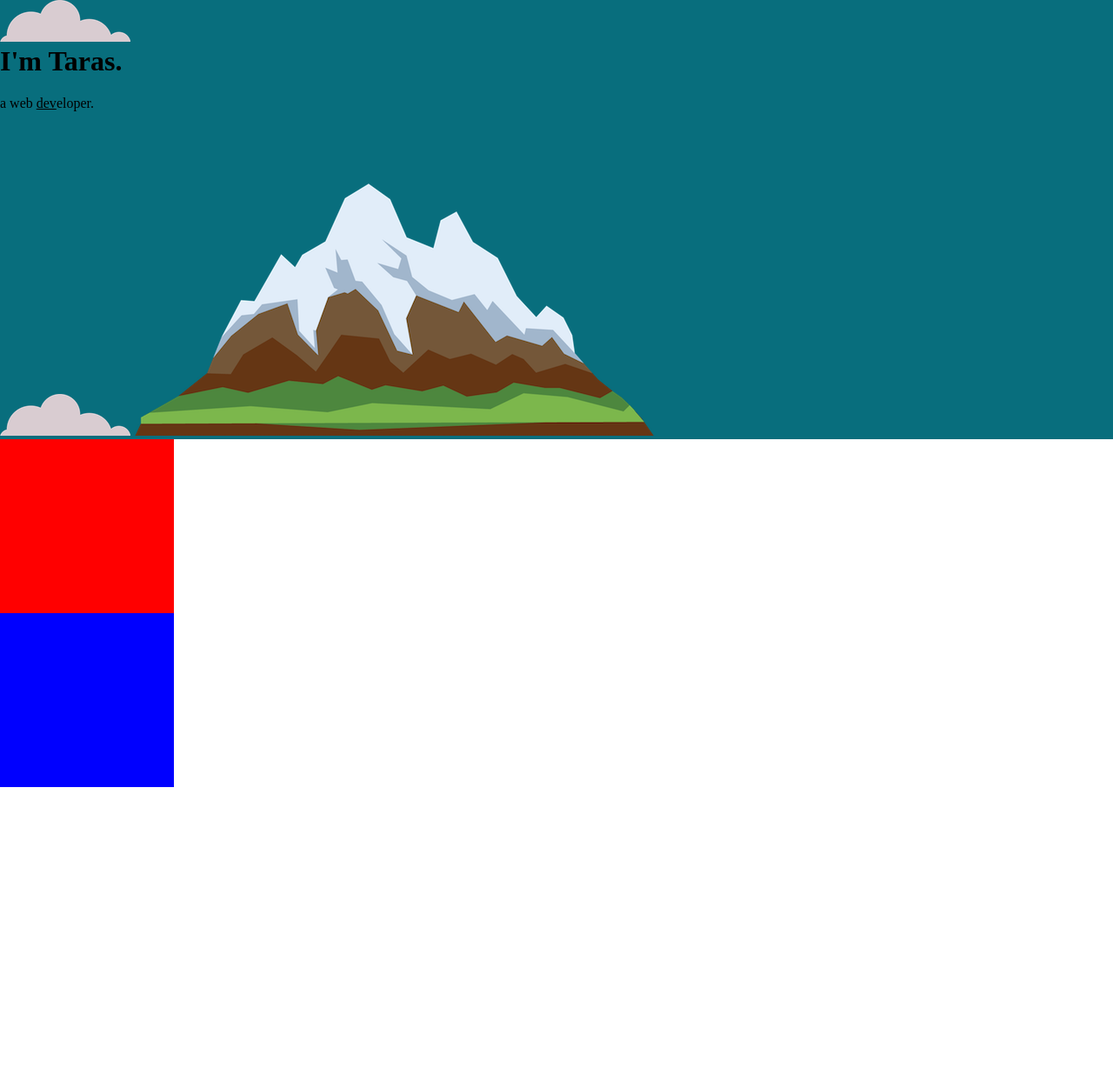
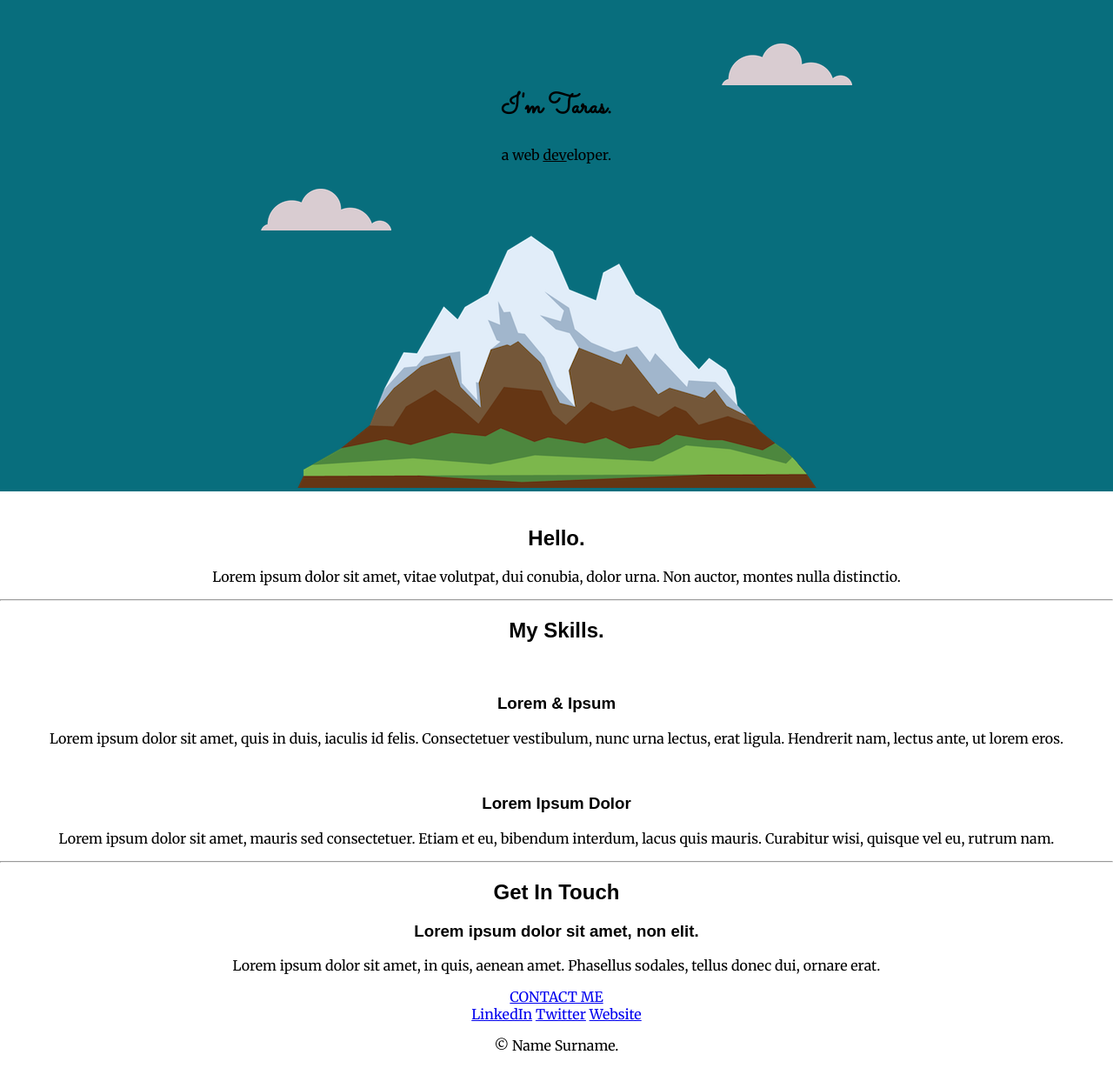
Before and after one commit to ishchuktaras/Web-development-course-Udemy-, a plain HTML site: page CSS - My site/index.html in a window 1280 px wide. Shown: the whole page at 87% size. Before the commit the page ends 905 px from the top, so only its background shows below. Drawn offline with Linux system fonts and the light colour scheme.

Commit message:
Přidávání obsahu na web

```diff
--- a/CSS - My site/CSS/style.css
+++ b/CSS - My site/CSS/style.css
@@ -1,13 +1,22 @@
 body {
   margin: 0;
+  text-align: center;
+  font-family: Merriweather, sans-serif;
 }
 
 h1 {
   margin-top: 0;
+  font-family: Sacramento, sans-serif;
+}
+
+h2, h3 {
+  font-family: Montserrat, sans-serif
 }
 
 .top-conteiner {
   background-color: #086E7D;
+  position: relative;
+  padding-top: 100px;
 }
 
 .middle-conteiner {
@@ -25,3 +34,16 @@ h1 {
 .web {
   text-decoration: underline;
 }
+
+.top-cloud {
+  position: absolute;
+  top: 50px;
+  right: 300px;
+
+}
+
+.bottom-cloud {
+  position: absolute;
+  left: 300px;
+  bottom: 300px;
+}
--- a/CSS - My site/index.html
+++ b/CSS - My site/index.html
@@ -8,21 +8,56 @@
   <title>Taras Ishchuk - My site</title>
   <link rel="stylesheet" href="CSS/style.css">
   <link rel="shortcut icon" href="favicon.ico?v=2" type="image/x-icon">
+  <link rel="preconnect" href="https://fonts.googleapis.com">
+  <link rel="preconnect" href="https://fonts.gstatic.com" crossorigin>
+  <link
+    href="https://fonts.googleapis.com/css2?family=Merriweather&family=Montserrat+Alternates&family=Sacramento&display=swap"
+    rel="stylesheet">
 </head>
 
 <body>
   <div class="top-conteiner">
-    <img src="images/cloud.png" alt="cloud-img">
+    <img class="top-cloud" src="images/cloud.png" alt="cloud-img">
     <h1>I'm Taras.</h1>
     <p>a web <span class="web">dev</span>eloper.</p>
-    <img src="images/cloud.png" alt="cloud-img">
+    <img class="bottom-cloud" src="images/cloud.png" alt="cloud-img">
     <img src="images/mountain.png" alt="mountain-img">
   </div>
-  <div class="middle-conteiner">
-
+  <div class="middle-container">
+    <div class="profile">
+      <img src="" alt="">
+      <h2>Hello.</h2>
+      <p>Lorem ipsum dolor sit amet, vitae volutpat, dui conubia, dolor urna. Non auctor, montes nulla distinctio.</p>
+    </div>
+    <hr>
+    <div class="skills">
+      <h2>My Skills.</h2>
+      <div class="skill-row">
+        <img class="" src="" alt="">
+        <h3>Lorem & Ipsum</h3>
+        <p>Lorem ipsum dolor sit amet, quis in duis, iaculis id felis. Consectetuer vestibulum, nunc urna lectus, erat
+          ligula. Hendrerit nam, lectus ante, ut lorem eros.</p>
+      </div>
+      <div class="skill-row">
+        <img class="" src="" alt="">
+        <h3>Lorem Ipsum Dolor</h3>
+        <p>Lorem ipsum dolor sit amet, mauris sed consectetuer. Etiam et eu, bibendum interdum, lacus quis mauris.
+          Curabitur wisi, quisque vel eu, rutrum nam.</p>
+      </div>
+    </div>
+    <hr>
+    <div class="contact-me">
+      <h2>Get In Touch</h2>
+      <h3>Lorem ipsum dolor sit amet, non elit.</h3>
+      <p>Lorem ipsum dolor sit amet, in quis, aenean amet. Phasellus sodales, tellus donec dui, ornare erat.</p>
+      <a class="btn" href="mailto:name@email.com">CONTACT ME</a>
+    </div>
   </div>
-  <div class="bottom-conteiner">
-
+  <div class="bottom-container">
+    <a class="footer-link" href="https://www.linkedin.com/">LinkedIn</a>
+    <a class="footer-link" href="https://twitter.com/">Twitter</a>
+    <a class="footer-link" href="https://www.appbrewery.co/">Website</a>
+    <p>© Name Surname.</p>
   </div>
 </body>
 
```
